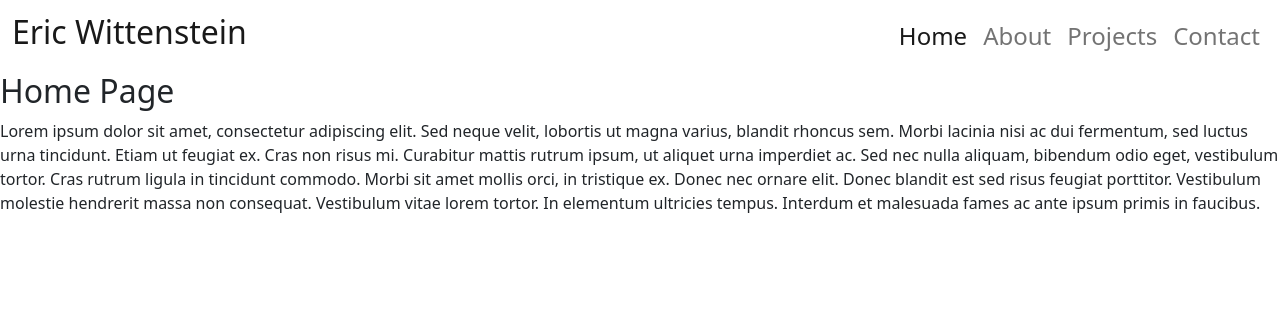
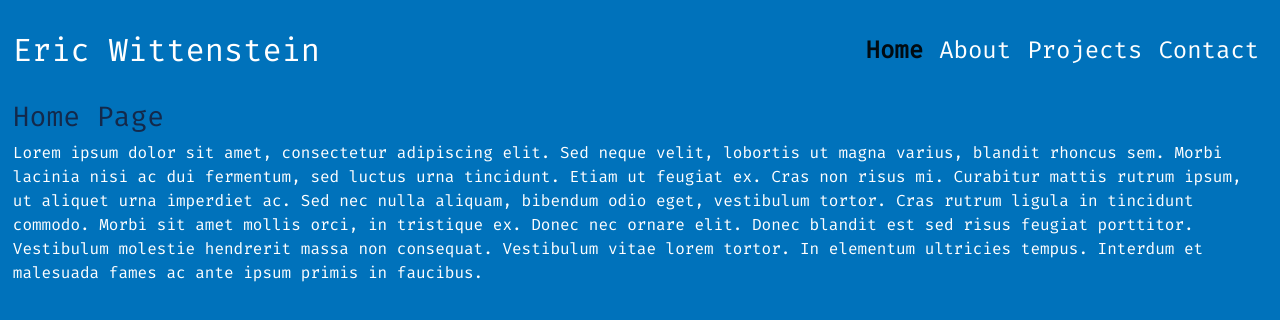
Before and after one commit to ericwittenstein/EricWittensteinPortfolio, a React (Create React App) app: page / in a window 1280 px wide. Shown: the top 320 px of the page. Built offline with nearby package versions, Linux system fonts and the light colour scheme.

Commit message:
just realized its 1215am, time for a break

```diff
--- a/public/index.html
+++ b/public/index.html
@@ -1,15 +1,16 @@
 <!DOCTYPE html>
 <html lang="en">
+
 <head>
   <meta charset="utf-8" />
   <link rel="icon" href="%PUBLIC_URL%/makercoinV3.png" />
   <meta name="viewport" content="width=device-width, initial-scale=1" />
   <meta name="theme-color" content="#000000" />
-    <meta
-      name="description"
-      content="Web site created using create-react-app"
-    />
+  <meta name="description" content="Web site created using create-react-app" />
   <link rel="apple-touch-icon" href="%PUBLIC_URL%/makercoinV3.png" />
+  <link rel="preconnect" href="https://fonts.googleapis.com">
+  <link rel="preconnect" href="https://fonts.gstatic.com" crossorigin>
+  <link href="https://fonts.googleapis.com/css2?family=Fira+Code&display=swap" rel="stylesheet">
   <!--
       manifest.json provides metadata used when your web app is installed on a
       user's mobile device or desktop. See https://developers.google.com/web/fundamentals/web-app-manifest/
@@ -26,6 +27,7 @@
     -->
   <title>Eric Wittenstein</title>
 </head>
+
 <body>
   <noscript>You need to enable JavaScript to run this app.</noscript>
   <div id="root"></div>
@@ -40,4 +42,5 @@
       To create a production bundle, use `npm run build` or `yarn build`.
     -->
 </body>
+
 </html>
--- a/src/components/NavTabs.js
+++ b/src/components/NavTabs.js
@@ -3,28 +3,18 @@ import React from "react";
 // object destructuring assignment to highlight variables from the props object, giving them unique names
 function NavTabs({ currentPage, handlePageChange }) {
 	return (
-		<nav className="navbar navbar-expand-lg">
-			<div className="container-fluid">
-				<div className="d-flex flex-grow-1">
-					<span className="w-100 d-lg-none d-block"></span>
-					<span className="navbar-brand h1 d-none d-lg-inline-block">
-						Eric Wittenstein
-					</span>
-					<div>
+		<nav className="navbar navbar-expand-lg justify-content-center">
+			<a className="navbar-brand d-flex" href="#home">Eric Wittenstein</a>
 			<button
 				className="navbar-toggler"
 				type="button"
-						data-bs-toggle="collapse"
-						data-bs-target="#navbarLinks"
+				data-toggle="collapse"
+				data-target="#navbarLinks"
 			>
 				<span className="navbar-toggler-icon"></span>
 			</button>
-					</div>
-					<div
-						className="collapse navbar-collapse flex-grow-1 text-right"
-						id="navbarLinks"
-					>
-						<ul className="navbar-nav ms-auto flex-nowrap">
+			<div className="collapse navbar-collapse w-100" id="navbarLinks">
+				<ul className="nav navbar-nav ms-auto w-100 justify-content-end">
 					<li className="nav-item">
 						<a
 							href="#home"
@@ -84,8 +74,6 @@ function NavTabs({ currentPage, handlePageChange }) {
 					</li>
 				</ul>
 			</div>
-				</div>
-			</div>
 		</nav>
 	);
 }
--- a/src/components/pages/About.js
+++ b/src/components/pages/About.js
@@ -2,8 +2,8 @@ import React from "react";
 
 export default function About() {
 	return (
-		<div>
-			<h2>About Me</h2>
+		<div className="main">
+			<h3>About Me</h3>
 			<p>
 				Nunc pharetra finibus est at efficitur. Praesent sed congue
 				diam. Integer gravida dui mauris, ut interdum nunc egestas sed.
--- a/src/components/pages/Contact.js
+++ b/src/components/pages/Contact.js
@@ -2,8 +2,8 @@ import React from "react";
 
 export default function Contact() {
 	return (
-		<div>
-			<h2>Contact Info</h2>
+		<div className="main">
+			<h3>Contact Info</h3>
 			<p>
 				Integer cursus bibendum sem non pretium. Vestibulum in aliquet
 				sem, quis molestie urna. Aliquam semper ultrices varius. Aliquam
--- a/src/components/pages/Home.js
+++ b/src/components/pages/Home.js
@@ -2,8 +2,8 @@ import React from "react";
 
 export default function Home() {
 	return (
-		<div>
-			<h2>Home Page</h2>
+		<div className="main">
+			<h3>Home Page</h3>
 			<p>
 				Lorem ipsum dolor sit amet, consectetur adipiscing elit. Sed
 				neque velit, lobortis ut magna varius, blandit rhoncus sem.
--- a/src/components/pages/Projects.js
+++ b/src/components/pages/Projects.js
@@ -2,8 +2,8 @@ import React from "react";
 
 export default function Projects() {
 	return (
-		<div>
-			<h2>Projects</h2>
+		<div className="main">
+			<h3>Projects</h3>
 			<p>
 				Donec a volutpat quam. Curabitur nec varius justo, sed rutrum
 				ligula. Curabitur pellentesque turpis sit amet eros iaculis, a
--- a/src/components/styles/style.css
+++ b/src/components/styles/style.css
@@ -1,7 +1,39 @@
+* {
+	font-family: "Fira Code", monospace;
+    --CarolinaBlue: #7BAFD4;
+    --NavyBlue: #13294B;
+    --BackgroundBlue: #0072bb;
+    background-color: var(--BackgroundBlue);
+    color: white;
+}
+
+.navbar {
+    margin: 1%;
+}
+
+.main {
+	margin: 1%;
+}
+
+.main h3 {
+    color: var(--NavyBlue);
+}
+
 .navbar-brand {
-    font-size: xx-large;
+	font-size: xx-large;
+    color: white;
 }
 
 .nav-item {
-    font-size: x-large;
+	font-size: x-large;
 }
+
+.nav-link {
+    color: white;
+    font-weight: normal;
+}
+
+.nav-link.active {
+    color: var(--NavyBlue);
+    font-weight: bold
+}
```
Lines whose indentation alone changed are shown as unchanged.
